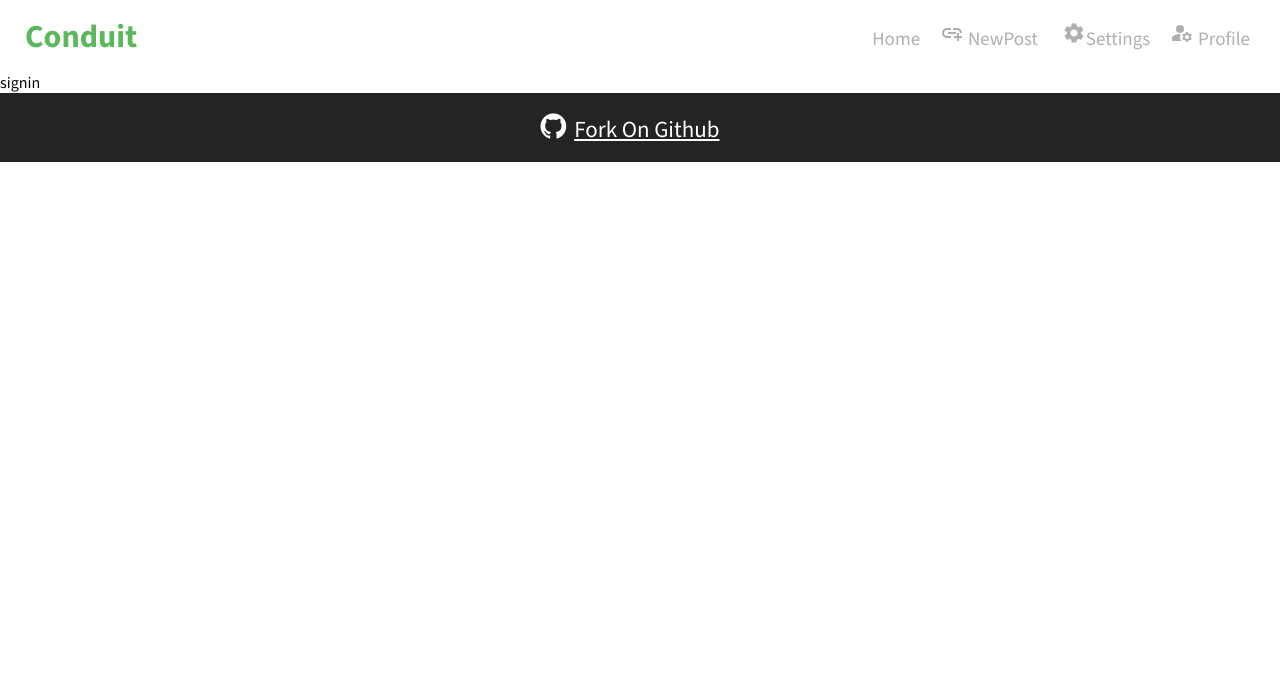
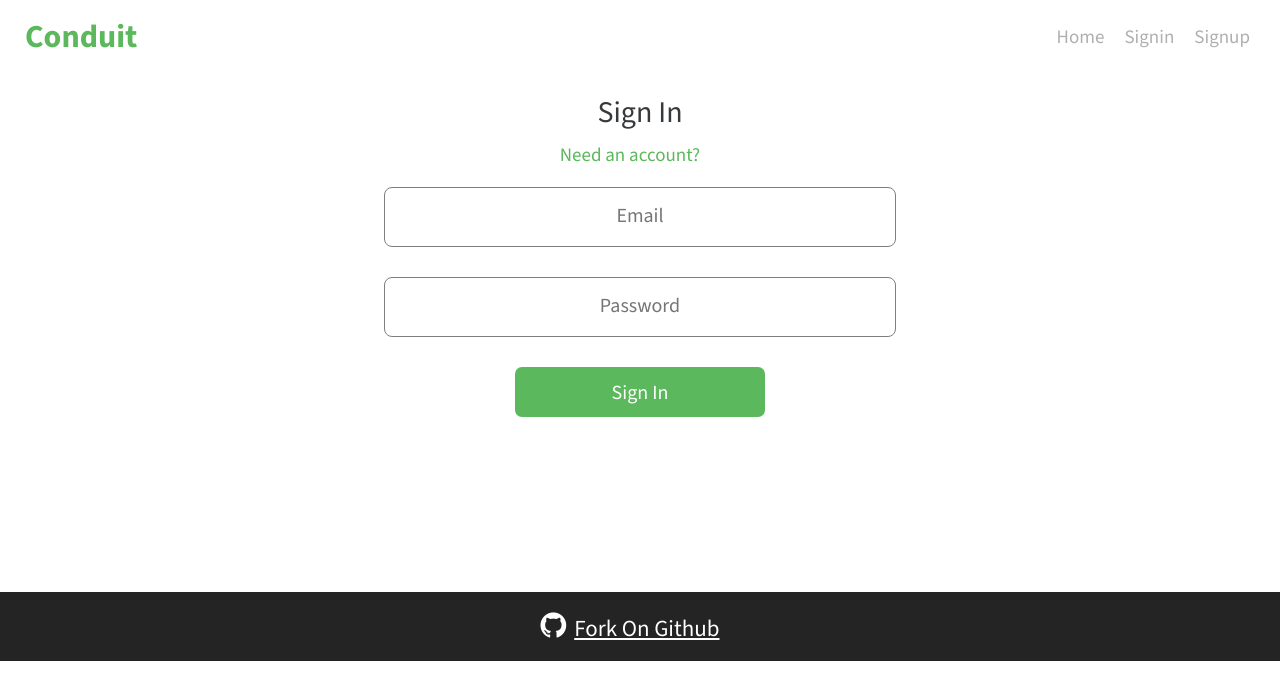
Before and after one commit to Leen-odeh3/conduit, a React (Vite) app: page /signin in a window 1280 px wide. Shown: the top 700 px of the page. Built offline with nearby package versions, Linux system fonts and the light colour scheme.

Commit message:
signin style done

```diff
--- a/src/Component/Header/Header.jsx
+++ b/src/Component/Header/Header.jsx
@@ -1,8 +1,8 @@
 import { NavLink } from "react-router-dom";
 import "./Header.css";
-import SettingsIcon from '@mui/icons-material/Settings';
-import AddLinkIcon from '@mui/icons-material/AddLink';
-import ManageAccountsIcon from '@mui/icons-material/ManageAccounts';
+// import SettingsIcon from '@mui/icons-material/Settings';
+// import AddLinkIcon from '@mui/icons-material/AddLink';
+// import ManageAccountsIcon from '@mui/icons-material/ManageAccounts';
 
 const Header = () => {
   return (
@@ -18,11 +18,11 @@ const Header = () => {
       <h1 style={{ color: "#5cb85c", paddingLeft: "5px" }}>Conduit</h1>
       <nav>
         <NavLink to="/">Home</NavLink>
-        {/* <NavLink to="/signin">Signin</NavLink>
-        <NavLink to="/signup">Signup</NavLink> */}
-        <NavLink to="/newpost"><AddLinkIcon/> NewPost</NavLink>
+        <NavLink to="/signin">Signin</NavLink>
+        <NavLink to="/signup">Signup</NavLink>
+        {/* <NavLink to="/newpost"><AddLinkIcon/> NewPost</NavLink>
         <NavLink to="/settings"> <SettingsIcon/>Settings</NavLink>
-        <NavLink to="/profile"><ManageAccountsIcon/> Profile</NavLink>
+        <NavLink to="/profile"><ManageAccountsIcon/> Profile</NavLink> */}
       </nav>
     </div>
   );
--- a/src/Pages/Signin/Signin.jsx
+++ b/src/Pages/Signin/Signin.jsx
@@ -1,10 +1,24 @@
+import { Link } from "react-router-dom";
 
 const Signin = () => {
   return (
-    <div>
-      signin
+    <div style={{ height: "500px", textAlign: "center", marginTop: "30px" }}>
+      <p style={{ textAlign: "center" }}>Sign In</p>
+      <Link to="/signup" style={{ color: "#5cb85c" }}>
+        Need an account?
+      </Link>
+      <from>
+        <input type="email" placeholder="Email" />
+        <input type="password" placeholder="Password" />
+      </from>
+      <button
+        className="btn1"
+        style={{ marginBottom: "20px", cursor: "pointer" }}
+      >
+        Sign In
+      </button>
     </div>
-  )
-}
+  );
+};
 
-export default Signin
+export default Signin;
```
